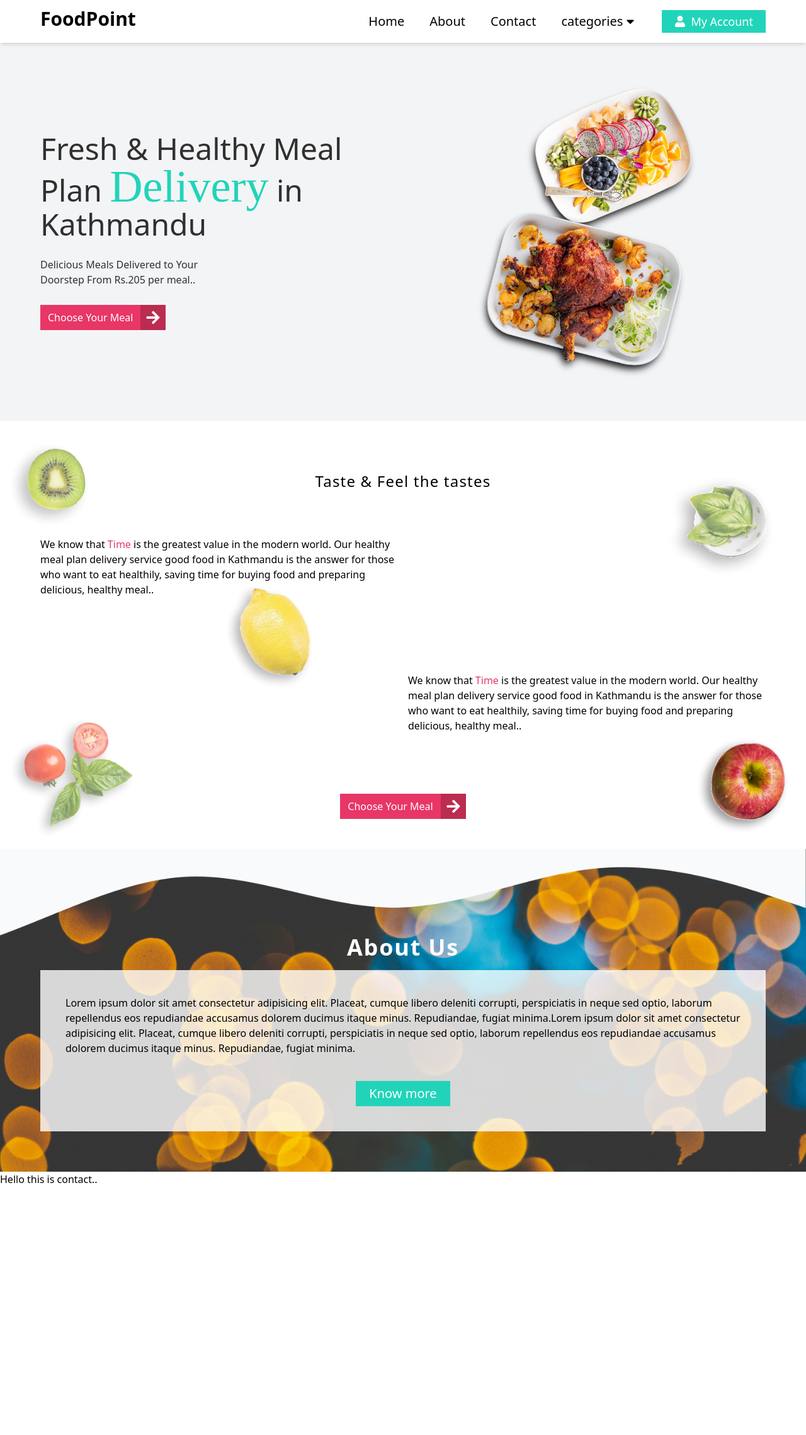
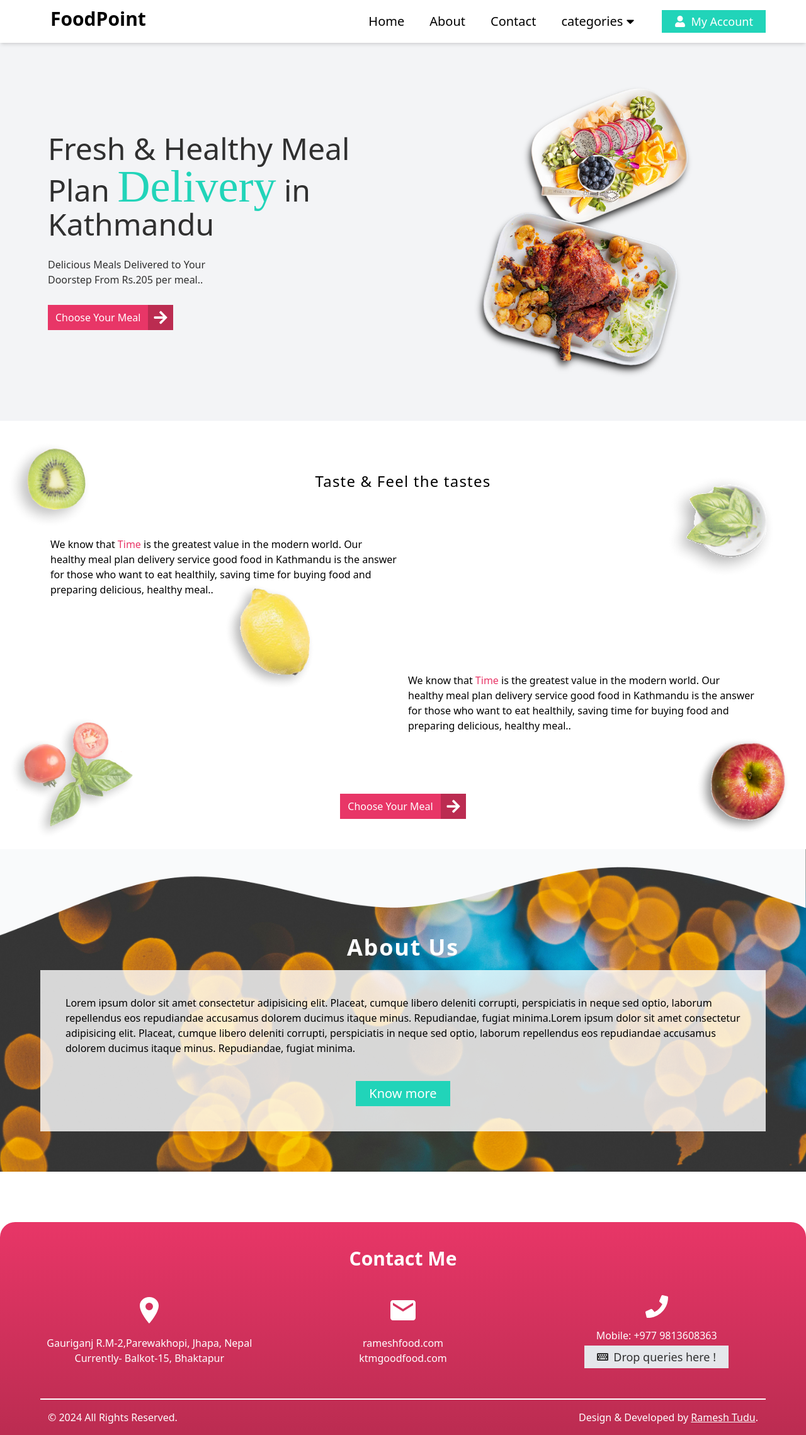
Before and after one commit to ramesh213/mycafe-react-tailwind, a React (Vite) app: page / in a window 1280 px wide. Shown: the whole page at 63% size. Before the commit the page ends 1884 px from the top, so only its background shows below. Built offline with nearby package versions, Linux system fonts and the light colour scheme; a web font is replaced by a local one.

Commit message:
contact section done, added contact form in the section

```diff
--- a/src/App.jsx
+++ b/src/App.jsx
@@ -1,12 +1,19 @@
-import React from "react"
+import React, { useState } from "react"
 import Navbar from "./comnponents/navbar/Navbar"
 import Hero from "./comnponents/hero/Hero"
 import Banner from "./comnponents/banner/Banner"
 import AboutUs from "./comnponents/about/AboutUs"
 import Contact from "./comnponents/contact/Contact"
+import ContactPopup from "./comnponents/dialogbox/ContactPopup"
 
 
 function App() {
+
+  const [popUp, setPopUp] = useState(false);
+
+  const handlePopUp = () => {
+    setPopUp(true);
+  };
 
   return (
     <div className="overflow-x-hidden">
@@ -14,7 +21,8 @@ function App() {
       <Hero/>
       <Banner/>
       <AboutUs/>
-      <Contact/>
+      <Contact handlePopUp = {handlePopUp}/>
+      <ContactPopup popUp = {popUp} setPopUp = {setPopUp}/>
     </div>
   )
 }
--- a/src/comnponents/banner/Banner.jsx
+++ b/src/comnponents/banner/Banner.jsx
@@ -15,7 +15,7 @@ const Banner = () => {
             <div>
                 <h1 className='py-8 text-2xl tracking-wider text-center'>Taste & Feel the tastes</h1>
                 <div className='space-y-10'>
-                    <div className="grid grid-cols-1 sm:grid-cols-2 gap-4 py-10">
+                    <div className="grid grid-cols-1 px-4 sm:grid-cols-2 gap-4 py-10">
                         <div>
                             <p>
                                 We know that <span className='text-primary'>Time </span>
@@ -25,7 +25,7 @@ const Banner = () => {
                         <div></div>
                     </div>
 
-                    <div className="grid grid-cols-1 sm:grid-cols-2 gap-4 py-10">
+                    <div className="grid grid-cols-1 px-4 sm:grid-cols-2 gap-4 py-10">
                     <div></div>
 
                         <div>
--- a/src/comnponents/contact/Contact.jsx
+++ b/src/comnponents/contact/Contact.jsx
@@ -1,11 +1,61 @@
-import React from 'react'
+import React from "react";
+import { FaKeyboard, FaPhone } from "react-icons/fa";
+import { IoLocationSharp } from "react-icons/io5";
+import { MdEmail } from "react-icons/md";
 
-const Contact = () => {
+const Contact = ({handlePopUp}) => {
   return (
-    <div>
-     Hello this is contact..
-    </div>
-  )
-}
+    <>
+      <div className="text-white mt-20">
+        <div className="container bg-gradient-to-b from-primary to-primaryDark rounded-t-3xl">
+          <h1 className="py-10 text-3xl font-bold text-center">Contact Me</h1>
+          <div className="grid grid-cols-1 sm:grid-cols-2 md:grid-cols-3 gap-14 border-b-2 border-white pb-12">
+            <div className="text-center space-y-4">
+              <div className="flex justify-center">
+                <IoLocationSharp className="text-5xl" />
+              </div>
+              <p>
+                Gauriganj R.M-2,Parewakhopi, Jhapa, Nepal<br />
+                Currently- Balkot-15, Bhaktapur
+              </p>
+            </div>
+            <div className="text-center space-y-4">
+              <div className="flex justify-center">
+                <MdEmail className="text-5xl" />
+              </div>
+              <div>
+                <p>rameshfood.com</p>
+                <p>ktmgoodfood.com</p>
+              </div>
+            </div>
+            <div className="text-center space-y-4">
+              <div className="flex justify-center">
+                <FaPhone className="text-4xl" />
+              </div>
+              <div className=" flex flex-col justify-center items-center">
+                <p>Mobile: +977 9813608363</p>
 
-export default Contact
+                <button onClick={handlePopUp} className="flex justify-center mt-1 items-center bg-gray-200 text-lg p-1 text-dark px-5 hover:scale-105 duration-300">
+                  <FaKeyboard className="mr-2" />
+                  Drop queries here !
+                </button>
+              </div>
+            </div>
+          </div>
+          <div className=" flex justify-between px-3 py-4">
+            <p> © 2024 All Rights Reserved.</p>
+            <p>
+              Design & Developed by{" "}
+              <a href="https://yourportfolio.com" className="underline">
+                Ramesh Tudu
+              </a>
+              .
+            </p>
+          </div>
+        </div>
+      </div>
+    </>
+  );
+};
+
+export default Contact;
--- /dev/null
+++ b/src/comnponents/dialogbox/ContactPopup.jsx
@@ -0,0 +1,62 @@
+import React from "react";
+import { IoCloseOutline } from "react-icons/io5";
+
+const ContactPopup = ({ popUp, setPopUp }) => {
+  return (
+    <>
+      {popUp && (
+        <div className="fixed inset-0 z-50 flex items-center justify-center bg-black/50 backdrop-blur-sm">
+          <div className="bg-white p-4 shadow-md rounded-md duration-200 w-[90%] sm:w-[500px] mx-auto">
+            <div className="flex items-center justify-between mb-4">
+              <h1 className="text-2xl font-bold text-dark">Write Message</h1>
+              <IoCloseOutline
+                className="text-2xl cursor-pointer"
+                onClick={() => setPopUp(false)}
+              />
+            </div>
+
+            <form className="flex flex-col space-y-2">
+              <input
+                type="text"
+                name="fullName"
+                id="fullName"
+                placeholder="Full Name"
+                className="w-full rounded-sm border border-gray-300 dark:border-gray-500 p-2"
+              />
+              <input
+                type="email"
+                name="email"
+                id="email"
+                placeholder="Email"
+                className="w-full rounded-sm border border-gray-300 dark:border-gray-500 p-2"
+              />
+              <input
+                type="number"
+                min={0}
+                name="phone"
+                id="phone"
+                placeholder="Phone"
+                className="w-full rounded-sm border border-gray-300 dark:border-gray-500 p-2"
+              />
+              <textarea
+                name="message"
+                id="message"
+                rows="4"
+                placeholder="Your Message"
+                className="w-full rounded-sm border border-gray-300 dark:border-gray-500 p-2"
+              ></textarea>
+              <button
+                type="submit"
+                className="self-end bg-orange-800 text-lg p-2 text-white rounded-md px-4 hover:scale-105 duration-300"
+              >
+                Send Message
+              </button>
+            </form>
+          </div>
+        </div>
+      )}
+    </>
+  );
+};
+
+export default ContactPopup;
--- a/src/comnponents/hero/Hero.jsx
+++ b/src/comnponents/hero/Hero.jsx
@@ -1,24 +1,15 @@
 import React from 'react'
-// import heroBg from "../../assets/heroBg.png"
 import heroImage from "../../assets/heroimg.png"
 import PrimaryButton from '../../shared/PrimaryButton'
 
-// const bgStyle = {
-//     backgroundImage: `url(${heroBg})`,
-//     backgroundRepeat: "no-reaper",
-//     backgroundPosition: "center",
-//     backgroundSize: "cover",
-//     width: "100%",
-//     height: "100%",
-// };
+
 
 const Hero = () => {
   return (
     <>
-    {/* This style attr. 'style={bgStyle}'is used parent below div if incase */}
     <div className="relative z-[-1] bg-gray-100">
         <div className="container">
-            <div className="grid grid-cols-1 sm:grid-cols-2 gap-4 place-items-center min-h-[600px]">
+            <div className="grid grid-cols-1 px-3 sm:grid-cols-2 gap-4 place-items-center min-h-[600px]">
                 {/* left text side*/}
                 <div className='space-y-7 text-dark order-2 sm:order-1'>
                     <h1 className='text-5xl'>Fresh & Healthy Meal Plan <span className='text-secondary font-cursive text-7xl'>Delivery</span> in Kathmandu</h1>
--- a/src/comnponents/navbar/Navbar.jsx
+++ b/src/comnponents/navbar/Navbar.jsx
@@ -1,4 +1,4 @@
-import React from 'react';
+import React, { useState, useEffect } from 'react';
 import { FaCaretDown, FaUser } from 'react-icons/fa';
 
 const NavLinks = [
@@ -37,13 +37,33 @@ const DropdownLinks = [
   },
 ]
 
+
 const Navbar = () => {
+
+  const [sticky, setSticky] = useState(false);
+
+  useEffect(() => {
+    const handleScroll = () => {
+      if (window.scrollY > 200) {
+        setSticky(true);
+      } else {
+        setSticky(false);
+      }
+    };
+
+    window.addEventListener('scroll', handleScroll);
+
+    return () => {
+      window.removeEventListener('scroll', handleScroll);
+    };
+  }, []);
+
   return (
     <>
-        <div className="bg-white shadow-md">
+        <div className= {` bg-white w-full shadow-md transition-all duration-500 ease-in-out ${sticky ? 'fixed top-0 left-0 z-50' : 'relative'}`}>
             <div className="container flex justify-between py-4 sm:py-3">
               {/* logo section */}
-              <div className="font-bold text-3xl">FoodPoint</div>
+              <div className="font-bold px-4 text-3xl">FoodPoint</div>
                <div>
                 <ul className='flex items-center gap-10'>
                   {
--- a/src/shared/PrimaryButton.jsx
+++ b/src/shared/PrimaryButton.jsx
@@ -1,15 +1,31 @@
+// import React from 'react'
+// import { FaArrowRight } from 'react-icons/fa'
+
+// const PrimaryButton = () => {
+//   return (
+//     <>
+//     <div className='flex items-center group'>
+//         <button className='bg-primary h-[40px] px-3 py-2 text-white'>Choose Your Meal</button>
+//         <FaArrowRight className='inline-block group-hover:!translate-x-2 duration-200 p-2 text-base h-[40px] w-[40px] bg-primaryDark text-white'/>
+//     </div>
+//     </>
+//   )
+// }
+
+// export default PrimaryButton
+
 import React from 'react'
 import { FaArrowRight } from 'react-icons/fa'
 
 const PrimaryButton = () => {
   return (
-    <>
-    <div className='flex items-center group'>
-        <button className='bg-primary h-[40px] px-3 py-2 text-white'>Choose Your Meal</button>
-        <FaArrowRight className='inline-block group-hover:!translate-x-2 duration-200 p-2 text-base h-[40px] w-[40px] bg-primaryDark text-white'/>
+    <div className="flex items-center group">
+      <button className="bg-primary h-[40px] px-3 py-2 text-white">
+        Choose Your Meal
+      </button>
+      <FaArrowRight className="inline-block transition-transform group-hover:translate-x-2 duration-200 p-2 text-base h-[40px] w-[40px] bg-primaryDark text-white" />
     </div>
-    </>
   )
 }
 
-export default PrimaryButton
+export default PrimaryButton;
```
